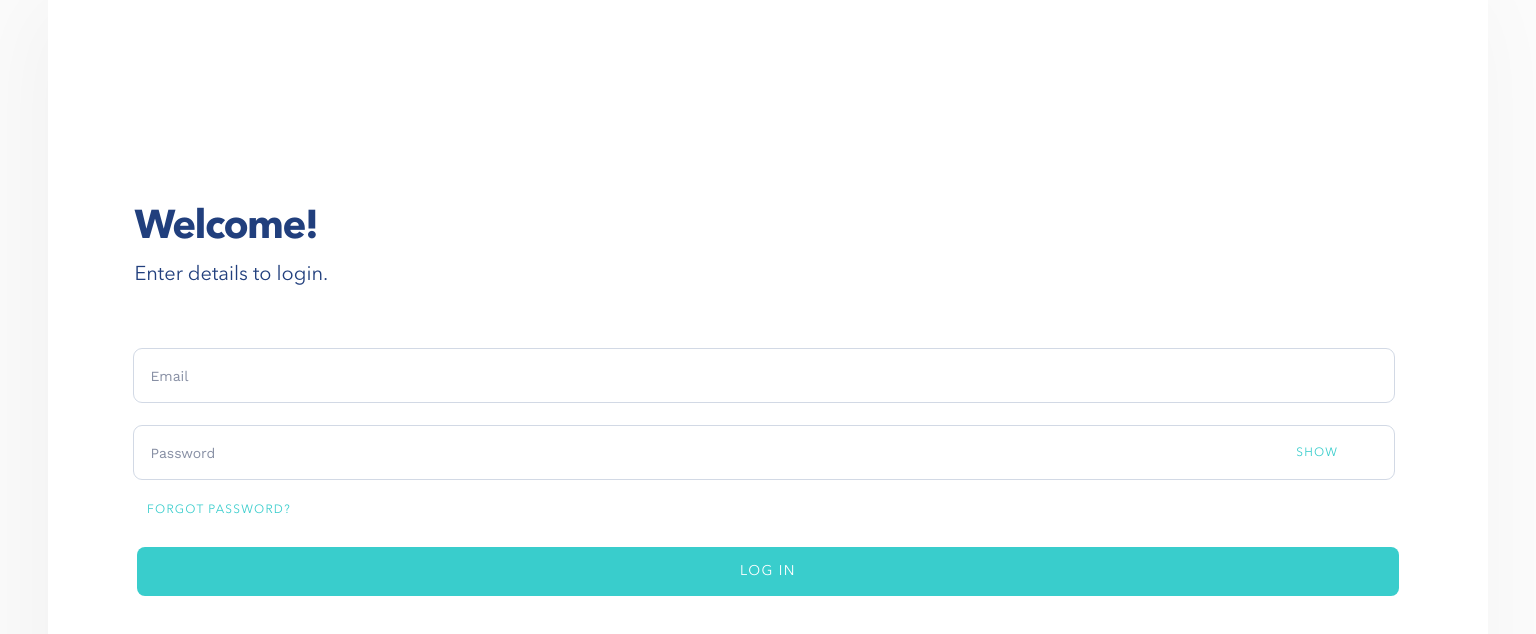
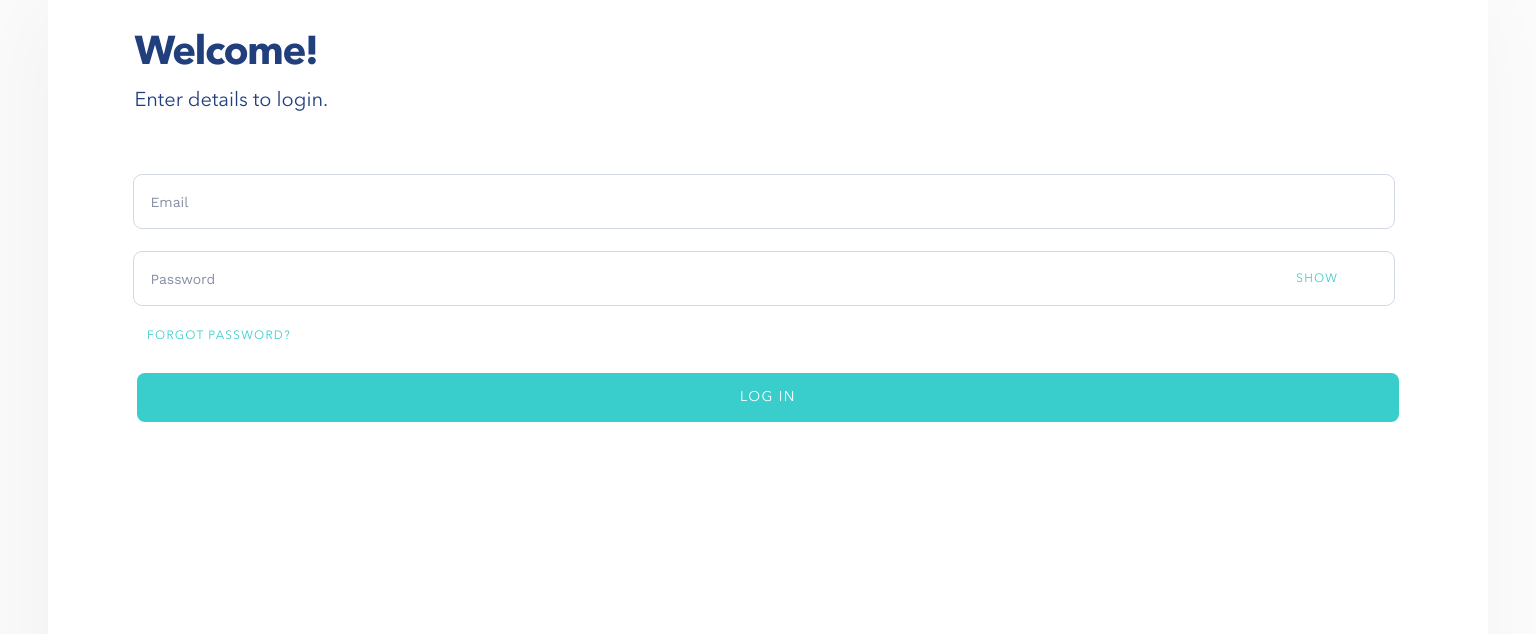
Before and after one commit to davidayankoya/lendsqr-fe-test, a React (Create React App) app: page /login in a window 1536 px wide. Shown: the top 634 px of the page. Built offline with nearby package versions, Linux system fonts and the light colour scheme.

Commit message:
fix mobile responsiveness

```diff
--- a/src/modules/web/pages/Login/index.module.scss
+++ b/src/modules/web/pages/Login/index.module.scss
@@ -24,14 +24,13 @@
     .right {
         width: 100%;
         min-height: 100vh;
-        padding: 50px 6%;
+        padding: 30px 6%;
         flex-direction: column;
-        justify-content: center;
+        justify-content: flex-start;
         align-items: center;
         box-shadow: -15px 0px 90px $app-light-shadow;
         .mobLogo {
             width: 100%;
-            justify-content: center;
             margin-bottom: 50px;
             img {
                 width: 150px;
@@ -97,5 +96,8 @@
     }
     .right {
         width: 704px;
+        padding: 50px 6%;
+        align-items: center;
+        justify-content: center;
     }
 }
```
